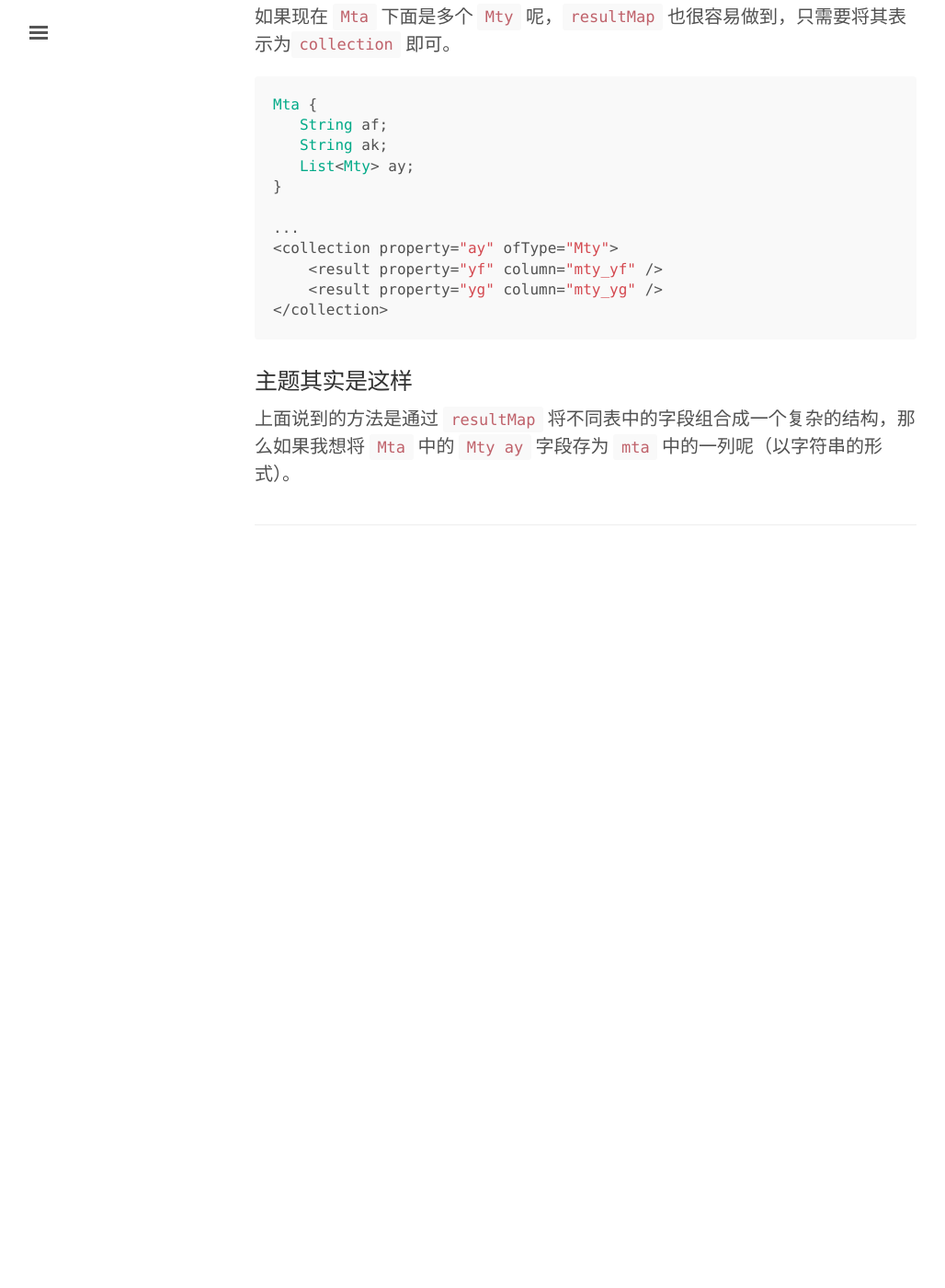
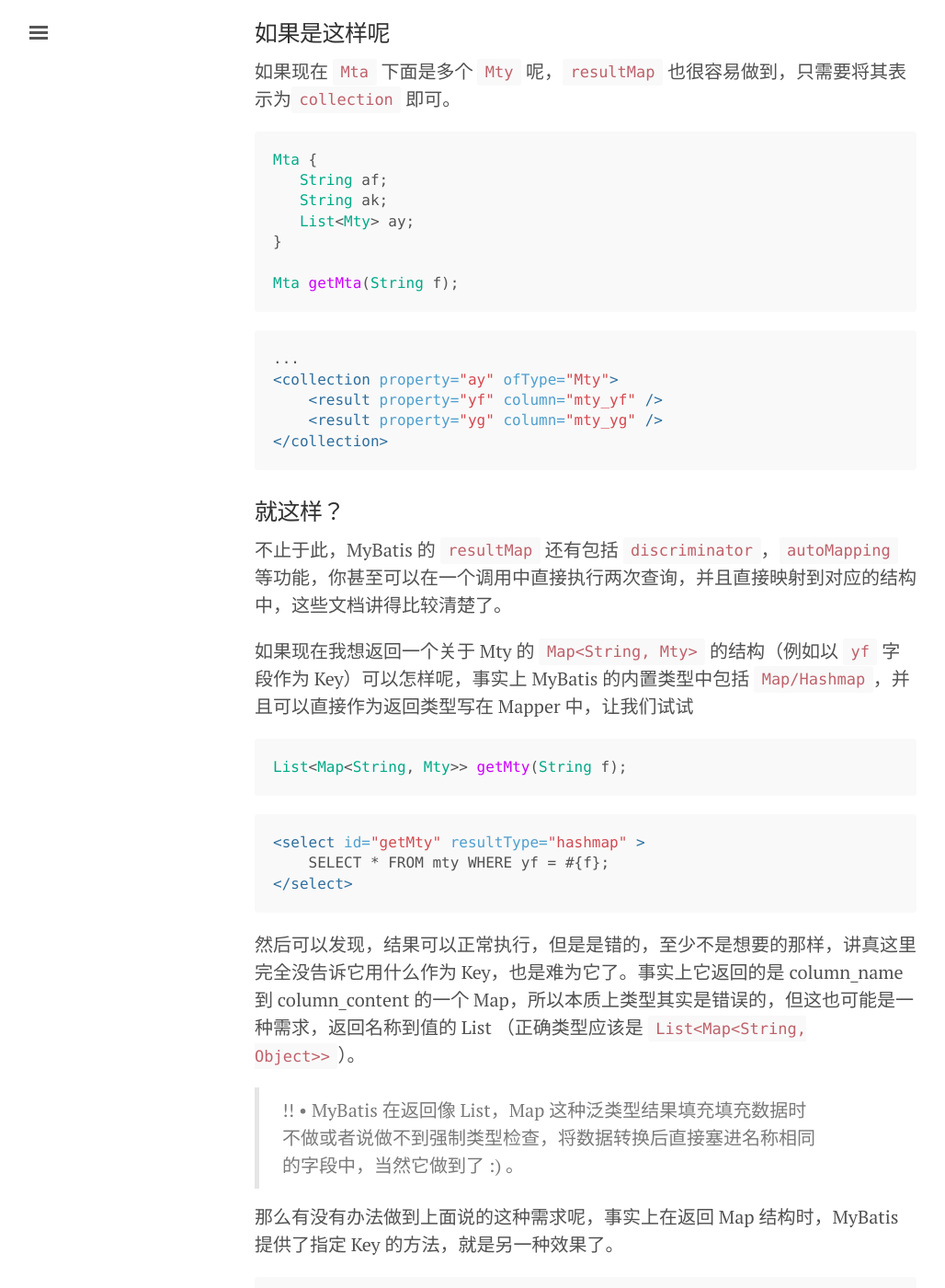
Before and after one commit to yittg/yittg.github.io, a Jekyll site: the page built from _posts/2016-11-03-mybatis-complex-type.md, in a window 1280 px wide and 1400 px high, scrolled down 1024 px. Shown: the whole window at 92% size, without its empty margins (3-1031 px from the left). Built offline with Jekyll 4.4.1, drawn with Linux system fonts in a browser that asks for light colours; before the commit the page ends 1675 px from its top, so only the background shows below that; some of the changed text lies outside the part shown.

Commit message:
Update mybatis complex type, again

````diff
--- a/_posts/2016-11-03-mybatis-complex-type.md
+++ b/_posts/2016-11-03-mybatis-complex-type.md
@@ -21,7 +21,10 @@ Mta {
    Mty ay;
 }
 
+Mta getMta(String f);
+```
 
+```xml
 <resultMap id="result" type="Mta">
     <result property="af" column="mta_af" />
     <result property="ak" column="mta_ak" />
@@ -42,6 +45,10 @@ Mta {
    List<Mty> ay;
 }
 
+Mta getMta(String f);
+```
+
+```xml
 ...
 <collection property="ay" ofType="Mty">
     <result property="yf" column="mty_yf" />
@@ -49,5 +56,46 @@ Mta {
 </collection>
 ```
 
-### 主题其实是这样
+### 就这样？
+不止于此，MyBatis 的 `resultMap` 还有包括 `discriminator`，`autoMapping` 等功能，你甚至可以在一个调用中直接执行两次查询，并且直接映射到对应的结构中，这些文档讲得比较清楚了。
+
+如果现在我想返回一个关于 Mty 的 `Map<String, Mty>` 的结构（例如以 `yf` 字段作为 Key）可以怎样呢，事实上 MyBatis 的内置类型中包括 `Map/Hashmap`，并且可以直接作为返回类型写在 Mapper 中，让我们试试
+
+```java
+List<Map<String, Mty>> getMty(String f);
+```
+```xml
+<select id="getMty" resultType="hashmap" >
+    SELECT * FROM mty WHERE yf = #{f};
+</select>
+```
+然后可以发现，结果可以正常执行，但是是错的，至少不是想要的那样，讲真这里完全没告诉它用什么作为 Key，也是难为它了。事实上它返回的是 column\_name 到 column\_content 的一个 Map，所以本质上类型其实是错误的，但这也可能是一种需求，返回名称到值的 List （正确类型应该是 `List<Map<String, Object>>`）。
+
+> !! • MyBatis 在返回像 List，Map 这种泛类型结果填充填充数据时不做或者说做不到强制类型检查，将数据转换后直接塞进名称相同的字段中，当然它做到了 :) 。
+
+那么有没有办法做到上面说的这种需求呢，事实上在返回 Map 结构时，MyBatis 提供了指定 Key 的方法，就是另一种效果了。
+
+```java
+@MapKey("yg")
+Map<String, Mty> getMtys(String f);
+```
+
+```xml
+<select id="getMtys" resultType="Mty" >
+    SELECT * FROM mty WHERE yf = #{f}
+</select>
+```
+
+回过头来，如果想把这个 Map 结构塞进 `Mta` 结构中，像下面这样，又可以怎么做呢
+
+```java
+Mta {
+   String af;
+   String ak;
+   Map<String, Mty> ay;
+}
+```
+好像暂时没有太好的办法了 :( 。
+
+### 继续
 上面说到的方法是通过 `resultMap` 将不同表中的字段组合成一个复杂的结构，那么如果我想将 `Mta` 中的 `Mty ay` 字段存为 `mta` 中的一列呢（以字符串的形式）。
````
